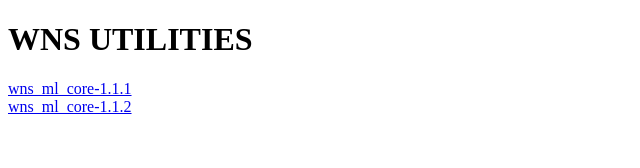
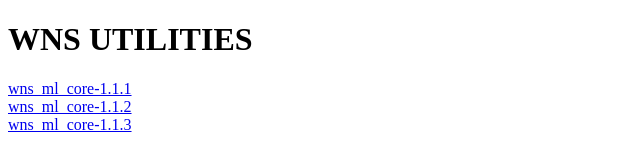
Before and after one commit to Sheltek/wns_pypi, a plain HTML site: page wns-ml-core/index.html in a window 1280 px wide. Shown: the whole page, without its empty margins (0-640 px from the left). Drawn offline with Linux system fonts and the light colour scheme.

Commit message:
Update index.html

```diff
--- a/wns-ml-core/index.html
+++ b/wns-ml-core/index.html
@@ -8,6 +8,7 @@
     <h1>WNS UTILITIES</h1>
     <a href="git+ssh://git@github.com/sheltek/wns_ml_core@1.1.1#egg=wns_ml_core-1.1.1" data-requires-python="&gt;=3.6.0">wns_ml_core-1.1.1</a><br/>
     <a href="git+ssh://git@github.com/sheltek/wns_ml_core@1.1.2#egg=wns_ml_core-1.1.2" data-requires-python="&gt;=3.6.0">wns_ml_core-1.1.2</a><br/>
+    <a href="git+ssh://git@github.com/sheltek/wns_ml_core@1.1.3#egg=wns_ml_core-1.1.3" data-requires-python="&gt;=3.6.0">wns_ml_core-1.1.3</a><br/>
 
   </body>
 </html>
```
